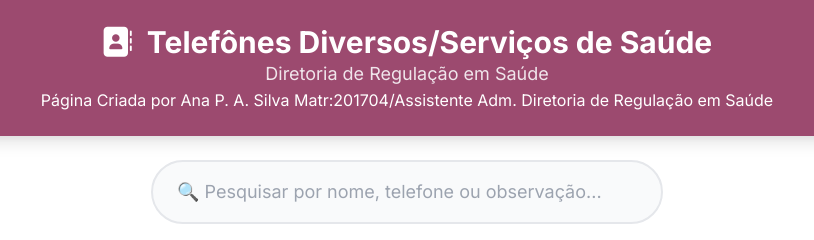
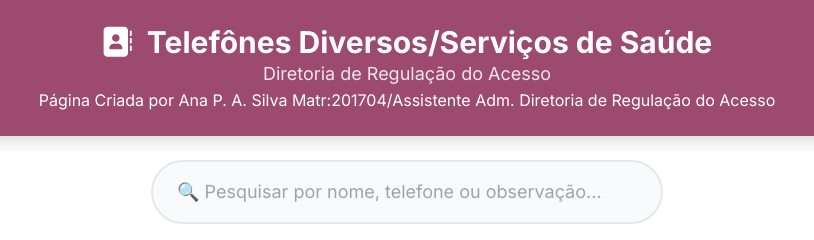
Before and after one commit to regulacaocmcnacional-rgb/paginanacional, a plain HTML site: page TELEFONES_CCE_OUTROS.html in a window 1280 px wide. Shown: the top 240 px of the page, 233-1047 px from the left. Drawn offline with nearby package versions, Linux system fonts and the light colour scheme.

Commit message:
Update TELEFONES_CCE_OUTROS.html

```diff
--- a/TELEFONES_CCE_OUTROS.html
+++ b/TELEFONES_CCE_OUTROS.html
@@ -48,8 +48,8 @@
                     <i class="fas fa-address-book mr-2"></i>
                     Telefônes Diversos/Serviços de Saúde
                 </h1>
-                <p class="text-lg" style="color: #f0e5eb;">Diretoria de Regulação em Saúde</p>
-                <p class="footer-credits">Página Criada por Ana P. A. Silva Matr:201704/Assistente Adm. Diretoria de Regulação em Saúde</p>
+                <p class="text-lg" style="color: #f0e5eb;">Diretoria de Regulação do Acesso</p>
+                <p class="footer-credits">Página Criada por Ana P. A. Silva Matr:201704/Assistente Adm. Diretoria de Regulação do Acesso</p>
             </div>
         </div>
     </header>
```
